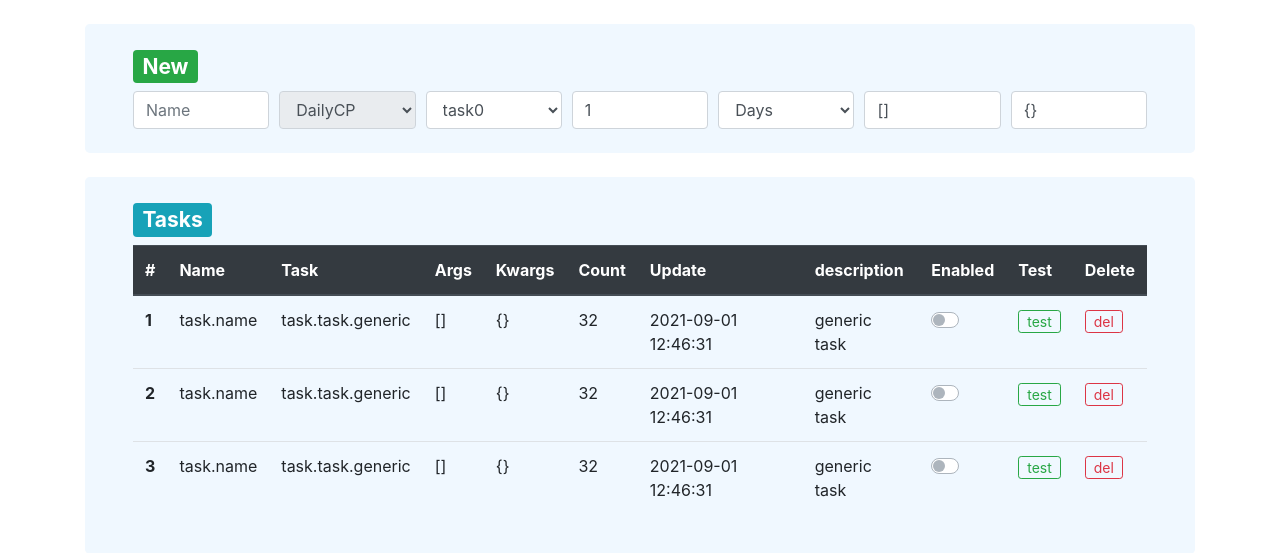
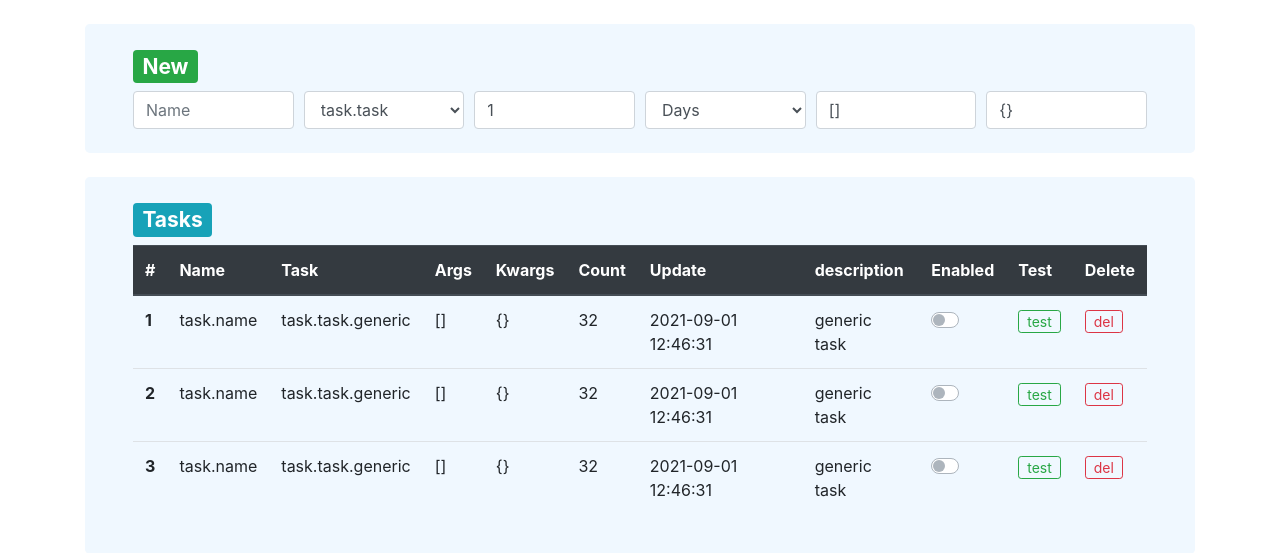
Before and after one commit to Heaciy/cron, a Django app: template task/templates/task/dashboard.html in a window 1280 px wide. Shown: the part 56-609 px from the top of the page. Run offline with Django 3.2, Linux system fonts and the light colour scheme; the template is opened without the code that fills it, so the values that code supplies are empty; parts of the project's set-up code (start-up, migrations or seed data) failed here and were passed over.

Commit message:
改进avaible_tasks接口

```diff
--- a/task/templates/task/dashboard.html
+++ b/task/templates/task/dashboard.html
@@ -12,15 +12,10 @@
                     <input type="text" class="form-control" placeholder="Name" id="fname" required>
                 </div>
                 <div class="col">
-                    <select class="form-control" id="ftask" disabled>
-                        <option selected value="task.tasks.add" selected>DailyCP</option>
-                    </select>
-                </div>
-                <div class="col">
                     <select class="form-control" id="foption">
-                        <option selected value="1">task0</option>
-                        <option value="2">task1</option>
-                        <option value="4">task2</option>
+                        <option selected value="1">task.task</option>
+                        <option value="2">task.task</option>
+                        <option value="4">task.task</option>
                         <!-- <option value="4">通知</option> -->
                     </select>
                 </div>
@@ -327,7 +322,7 @@
             err.push("Period cannot be null!")
         }
         try {
-            formData.args = [JSON.parse($('#foption').val())].concat(Array.from(JSON.parse($('#fargs').val())))
+            formData.args = Array.from(JSON.parse($('#fargs').val()))
         } catch (e) {
             err.push("Args must be a list!")
         }
@@ -348,7 +343,7 @@
     function clean_form() {
         $('#fname').val('')
         $('#fevery').val('')
-        $('#foption').val('[]')
+        $('#fargs').val('[]')
         $('#fkwargs').val('{}')
     }
     function add_interval_task() {
@@ -382,7 +377,7 @@
                 let tasks = result.data
                 opotions = ''
                 for(var index in tasks){
-                    rowEle = `<option value=${JSON.stringify(tasks[index])}>${tasks[index]}</option>`
+                    rowEle = `<option value=${JSON.stringify(tasks[index]['task'])}>${tasks[index]['name']}</option>`
                     opotions+=rowEle
                 }
                 $("#foption").html(opotions)
```
Also changed, not shown: task/utils.py (+10 -0 lines), task/views.py (+5 -4 lines).
